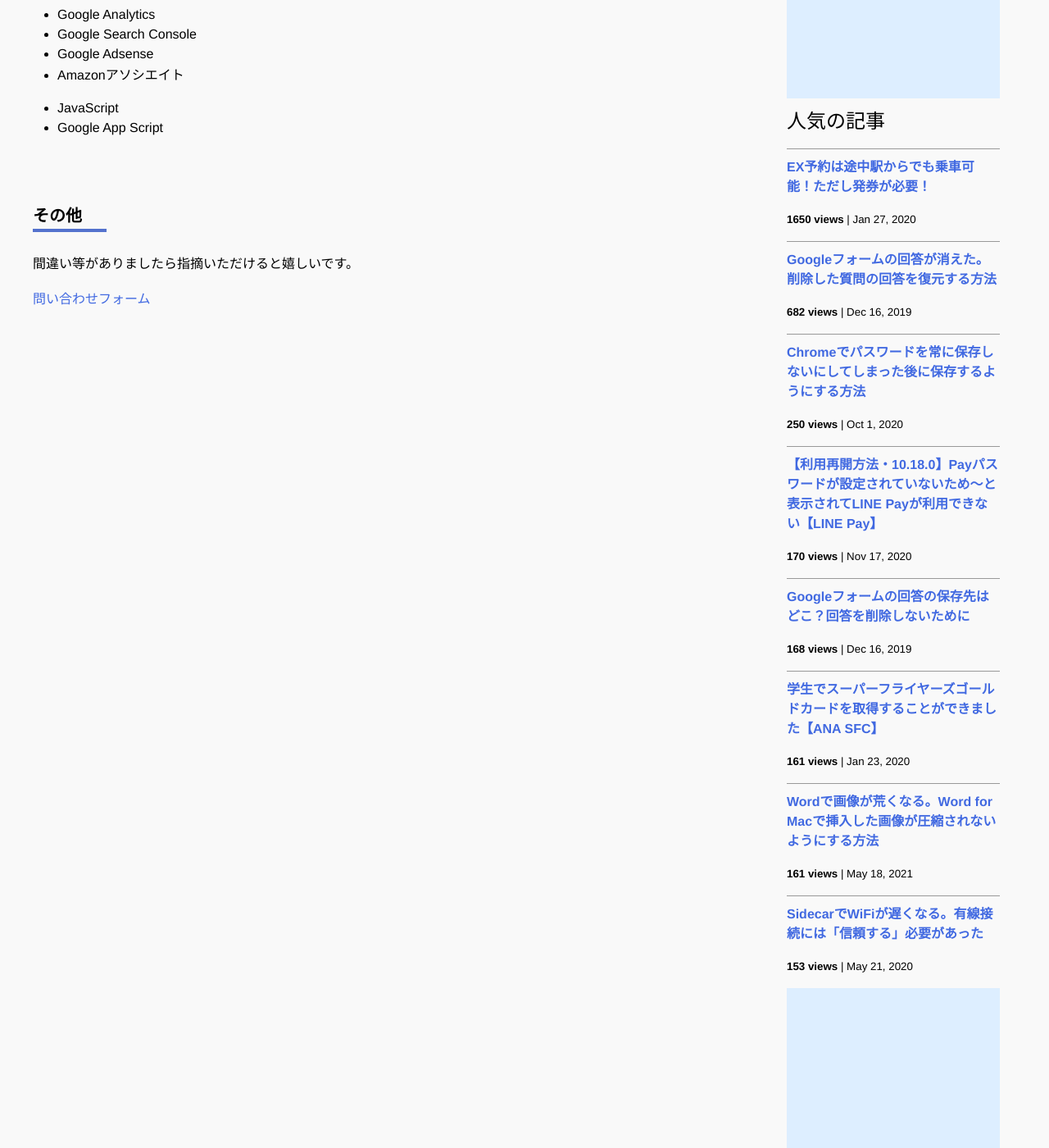
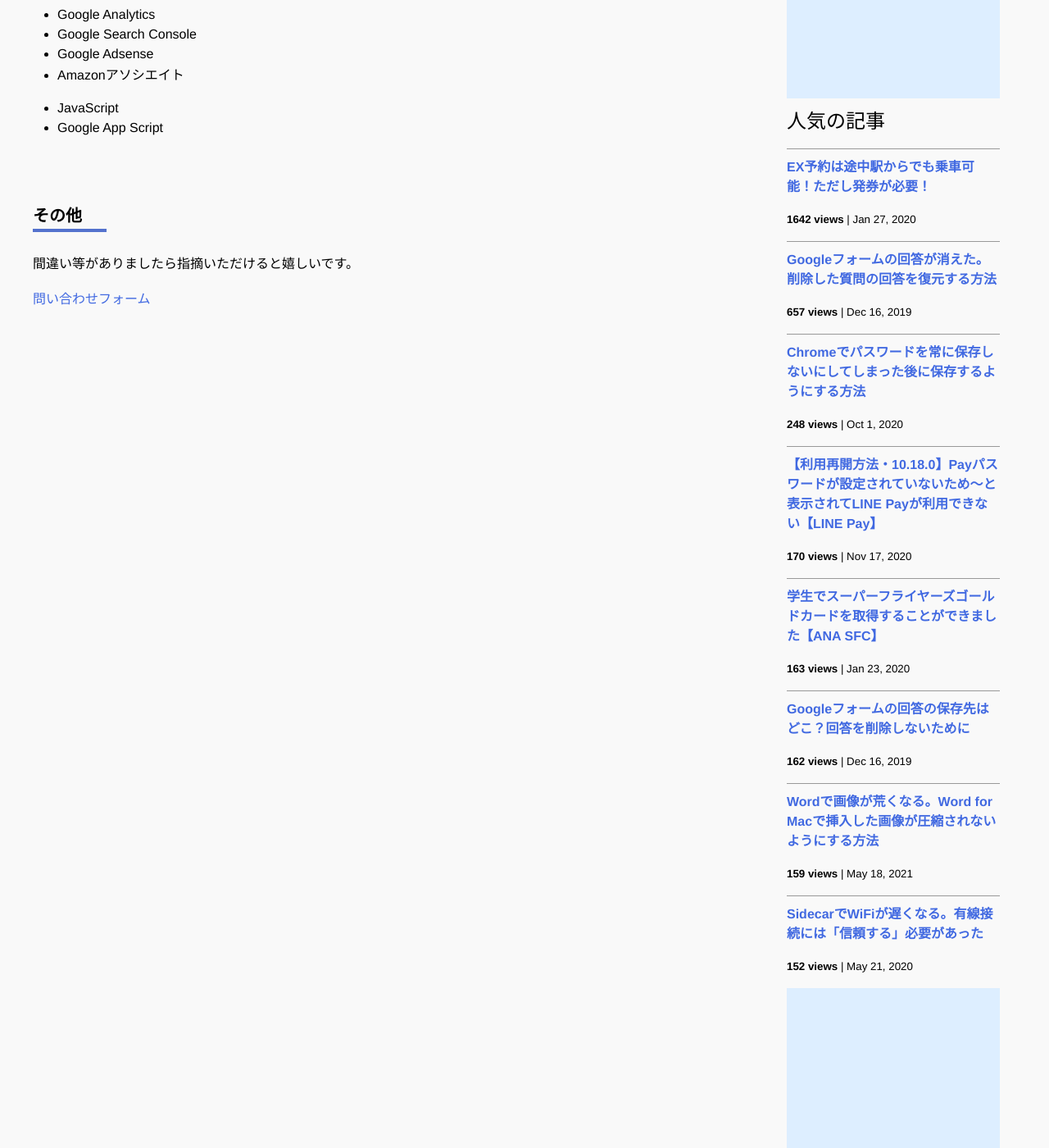
Before and after one commit to iwanaminami/shoyaiwaname, a Jekyll site: the page built from about.markdown, in a window 1280 px wide and 1400 px high, scrolled down 693 px. Shown: the whole window at 82% size. Built offline with Jekyll 4.4.1, drawn with Linux system fonts in a browser that asks for light colours; nearby versions of some CDN libraries; comment, search, counter and statistics services are not loaded.

Commit message:
a new commit message

```diff
--- a/_data/popularposts.yml
+++ b/_data/popularposts.yml
@@ -1,17 +1,17 @@
 side:
-  - view: 1650
+  - view: 1642
     url: /2020/01/27/ex-rideontheway.html
-  - view: 682
+  - view: 657
     url: /2019/12/16/restore-googleform.html
-  - view: 250
+  - view: 248
     url: /2020/10/01/googlepassword.html
   - view: 170
     url: /2020/11/17/linepay.html
-  - view: 168
+  - view: 163
+    url: /2020/01/23/sfcgold.html
+  - view: 162
     url: /2019/12/16/googleform-answers.html
-  - view: 161
-    url: /2020/01/23/sfcgold.html
-  - view: 161
+  - view: 159
     url: /2021/05/18/image-compression-word.html
-  - view: 153
+  - view: 152
     url: /2020/05/21/sidecar-via-cable.html
```
